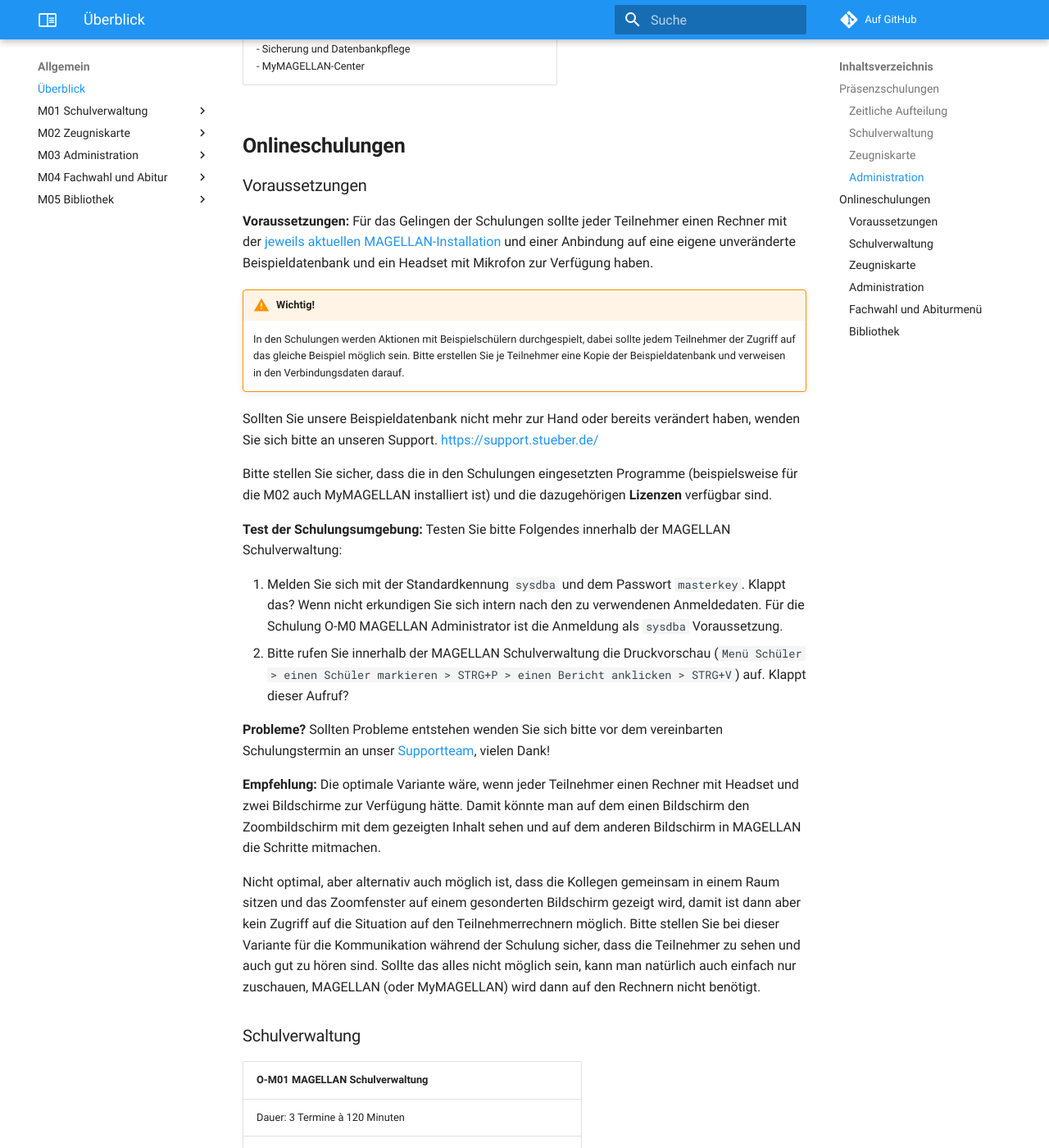
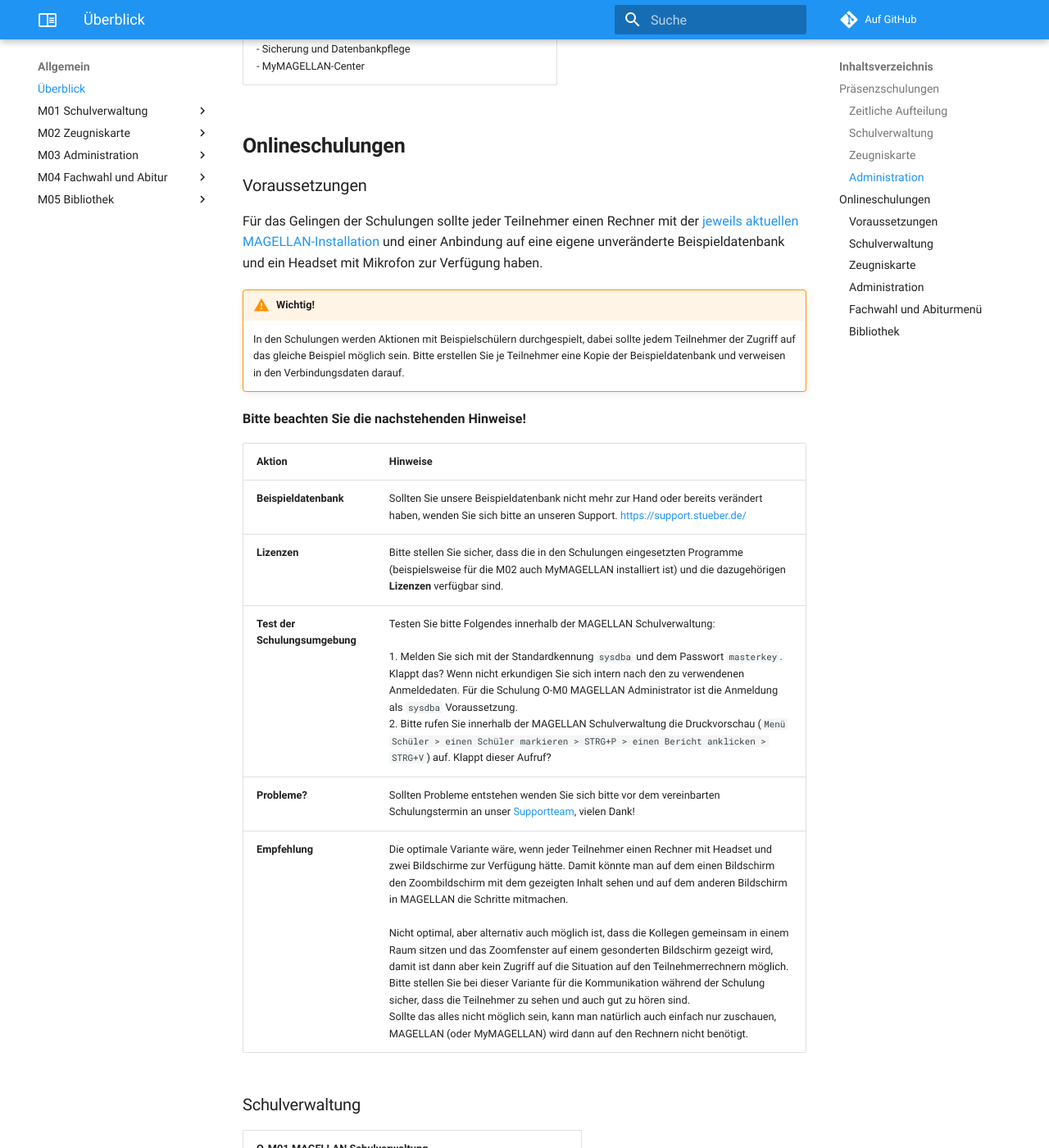
Before and after one commit to stuebersystems/doc.magellan-schulungen.de, an MkDocs documentation site: the page built from docs/index.md, in a window 1280 px wide and 1400 px high, scrolled down 2134 px. Shown: the whole window at 82% size. Built offline with MkDocs 1.6.1 and Material for MkDocs 9.7.7, drawn with Linux system fonts in a browser that asks for light colours; comment, search, counter and statistics services are not loaded.

Commit message:
no message

```diff
--- a/docs/index.md
+++ b/docs/index.md
@@ -51,27 +51,21 @@ Unsere Präsenzschulungen bieten wir bei uns im Hause oder auch bei Ihnen vor Or
 
 ### Voraussetzungen
 
-**Voraussetzungen:** Für das Gelingen der Schulungen sollte jeder Teilnehmer einen Rechner mit der [jeweils aktuellen MAGELLAN-Installation](https://magellan.stueber.de/download.php) und einer Anbindung auf eine eigene unveränderte Beispieldatenbank und ein Headset mit Mikrofon zur Verfügung haben.
+Für das Gelingen der Schulungen sollte jeder Teilnehmer einen Rechner mit der [jeweils aktuellen MAGELLAN-Installation](https://magellan.stueber.de/download.php) und einer Anbindung auf eine eigene unveränderte Beispieldatenbank und ein Headset mit Mikrofon zur Verfügung haben.
 
 !!! warning "Wichtig!"
 
     In den Schulungen werden Aktionen mit Beispielschülern durchgespielt, dabei sollte jedem Teilnehmer der Zugriff auf das gleiche Beispiel möglich sein. Bitte erstellen Sie je Teilnehmer eine Kopie der Beispieldatenbank und verweisen in den Verbindungsdaten darauf.
 
-Sollten Sie unsere Beispieldatenbank nicht mehr zur Hand oder bereits verändert haben, wenden Sie sich bitte an unseren Support. [https://support.stueber.de/](https://support.stueber.de/)
+**Bitte beachten Sie die nachstehenden Hinweise!**
 
-Bitte stellen Sie sicher, dass die in den Schulungen eingesetzten Programme (beispielsweise für die M02 auch MyMAGELLAN installiert ist) und die dazugehörigen **Lizenzen** verfügbar sind.
-
-**Test der Schulungsumgebung:** Testen Sie bitte Folgendes innerhalb der MAGELLAN Schulverwaltung:
-
-1. Melden Sie sich mit der Standardkennung `sysdba` und dem Passwort `masterkey`. Klappt das? Wenn nicht erkundigen Sie sich intern nach den zu verwendenen Anmeldedaten. Für die Schulung O-M0 MAGELLAN Administrator ist die Anmeldung als `sysdba` Voraussetzung.
-2. Bitte rufen Sie innerhalb der MAGELLAN Schulverwaltung die Druckvorschau (`Menü Schüler > einen Schüler markieren > STRG+P > einen Bericht anklicken > STRG+V`) auf. Klappt dieser Aufruf?
-
-**Probleme?** Sollten Probleme entstehen wenden Sie sich bitte vor dem vereinbarten Schulungstermin an unser [Supportteam](https://support.stueber.de/), vielen Dank!
-
-**Empfehlung:** Die optimale Variante wäre, wenn jeder Teilnehmer einen Rechner mit Headset und zwei Bildschirme zur Verfügung hätte. Damit könnte man auf dem einen Bildschirm den Zoombildschirm mit dem gezeigten Inhalt sehen und auf dem anderen Bildschirm in MAGELLAN die Schritte mitmachen.
-
-Nicht optimal, aber alternativ auch möglich ist, dass die Kollegen gemeinsam in einem Raum sitzen und das Zoomfenster auf einem gesonderten Bildschirm gezeigt wird, damit ist dann aber kein Zugriff auf die Situation auf den Teilnehmerrechnern möglich. Bitte stellen Sie bei dieser Variante für die Kommunikation während der Schulung sicher, dass die Teilnehmer zu sehen und auch gut zu hören sind.
-Sollte das alles nicht möglich sein, kann man natürlich auch einfach nur zuschauen, MAGELLAN (oder MyMAGELLAN) wird dann auf den Rechnern nicht benötigt.
+Aktion|Hinweise
+--|--
+**Beispieldatenbank**|Sollten Sie unsere Beispieldatenbank nicht mehr zur Hand oder bereits verändert haben, wenden Sie sich bitte an unseren Support. [https://support.stueber.de/](https://support.stueber.de/)
+**Lizenzen**|Bitte stellen Sie sicher, dass die in den Schulungen eingesetzten Programme (beispielsweise für die M02 auch MyMAGELLAN installiert ist) und die dazugehörigen **Lizenzen** verfügbar sind.
+**Test der Schulungsumgebung**|Testen Sie bitte Folgendes innerhalb der MAGELLAN Schulverwaltung:<br/><br/>1. Melden Sie sich mit der Standardkennung `sysdba` und dem Passwort `masterkey`. Klappt das? Wenn nicht erkundigen Sie sich intern nach den zu verwendenen Anmeldedaten. Für die Schulung O-M0 MAGELLAN Administrator ist die Anmeldung als `sysdba` Voraussetzung.<br/>2. Bitte rufen Sie innerhalb der MAGELLAN Schulverwaltung die Druckvorschau (`Menü Schüler > einen Schüler markieren > STRG+P > einen Bericht anklicken > STRG+V`) auf. Klappt dieser Aufruf?
+**Probleme?**|Sollten Probleme entstehen wenden Sie sich bitte vor dem vereinbarten Schulungstermin an unser [Supportteam](https://support.stueber.de/), vielen Dank!
+**Empfehlung**|Die optimale Variante wäre, wenn jeder Teilnehmer einen Rechner mit Headset und zwei Bildschirme zur Verfügung hätte. Damit könnte man auf dem einen Bildschirm den Zoombildschirm mit dem gezeigten Inhalt sehen und auf dem anderen Bildschirm in MAGELLAN die Schritte mitmachen.<br/><br/>Nicht optimal, aber alternativ auch möglich ist, dass die Kollegen gemeinsam in einem Raum sitzen und das Zoomfenster auf einem gesonderten Bildschirm gezeigt wird, damit ist dann aber kein Zugriff auf die Situation auf den Teilnehmerrechnern möglich. Bitte stellen Sie bei dieser Variante für die Kommunikation während der Schulung sicher, dass die Teilnehmer zu sehen und auch gut zu hören sind.<br/>Sollte das alles nicht möglich sein, kann man natürlich auch einfach nur zuschauen, MAGELLAN (oder MyMAGELLAN) wird dann auf den Rechnern nicht benötigt.
 
 ### Schulverwaltung
 
```
